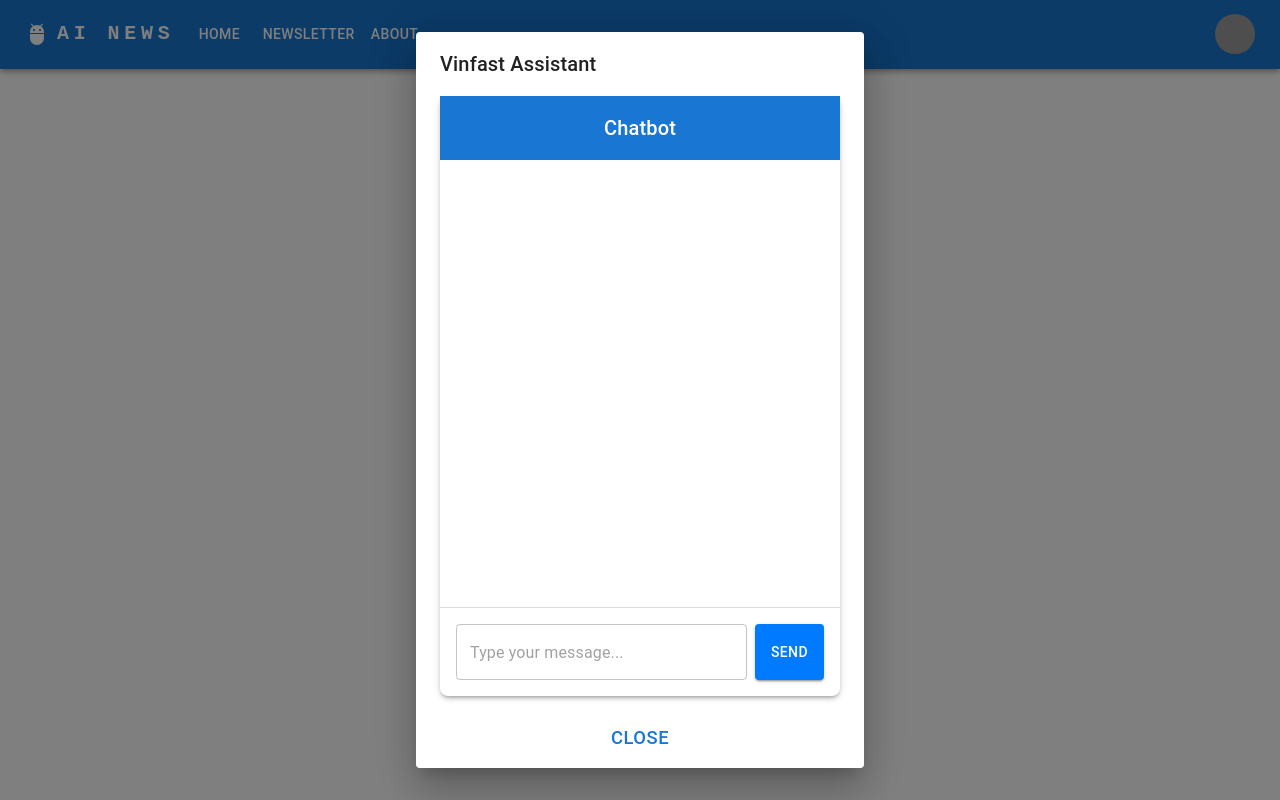
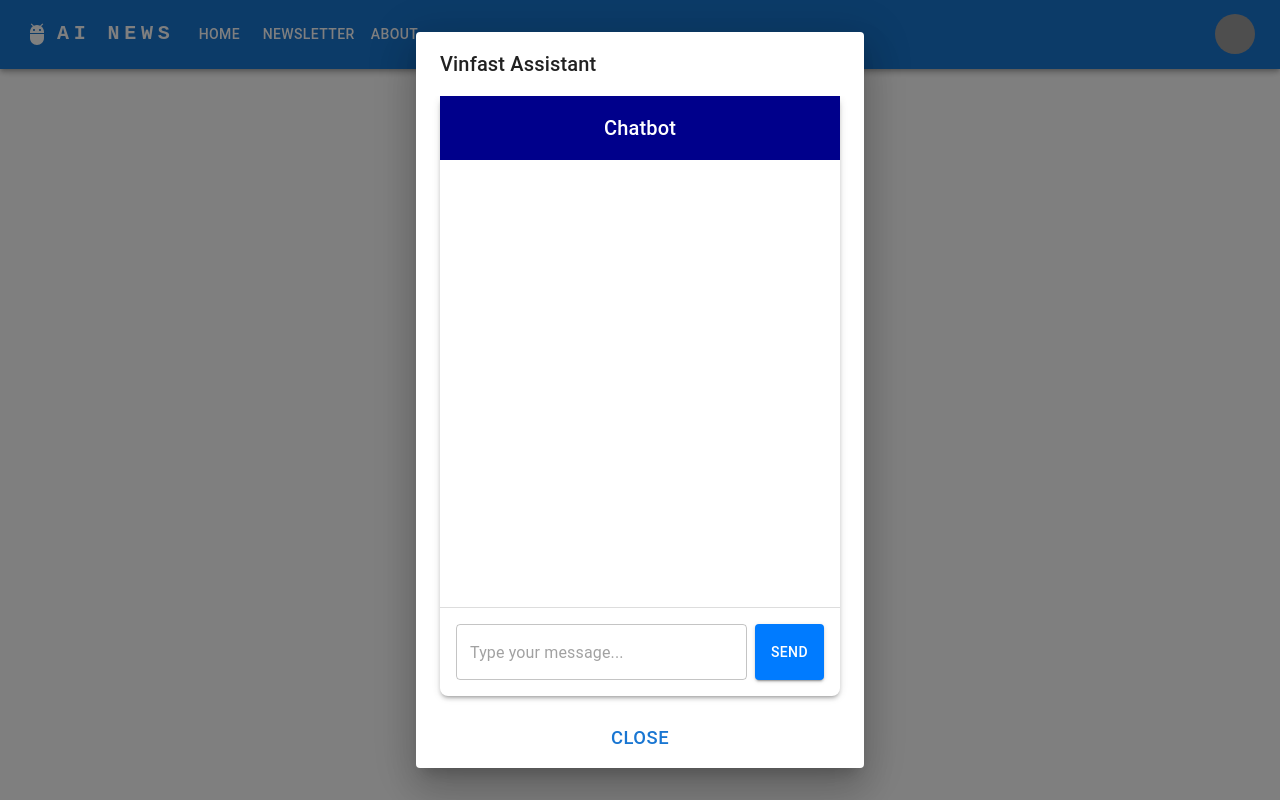
Before and after one commit to quanglam5102/NewsletterAI-FrontEnd, a React (Create React App) app: page /newsletter in a window 1280 px wide. Both pictures are taken after a click on the button "OPEN CHATBOT". Built offline with nearby package versions, Linux system fonts and the light colour scheme; grey boxes are pictures that could not be loaded.

Commit message:
Update Chatbot.js

```diff
--- a/src/Chatbot.js
+++ b/src/Chatbot.js
@@ -47,7 +47,7 @@
   return (
 
       <Paper elevation={3} sx={{ width: 400, height: 600, display: 'flex', flexDirection: 'column', borderRadius: 2 }}>
-        <Box sx={{ backgroundColor: '#1976d2', color: 'white', padding: 2, textAlign: 'center' }}>
+        <Box sx={{ backgroundColor: '#00008B', color: 'white', padding: 2, textAlign: 'center' }}>
           <Typography variant="h6">Chatbot</Typography>
         </Box>
         <List sx={{ flex: 1, overflowY: 'auto', padding: 2, display: 'flex', flexDirection: 'column', alignItems: 'center' }}>
```
